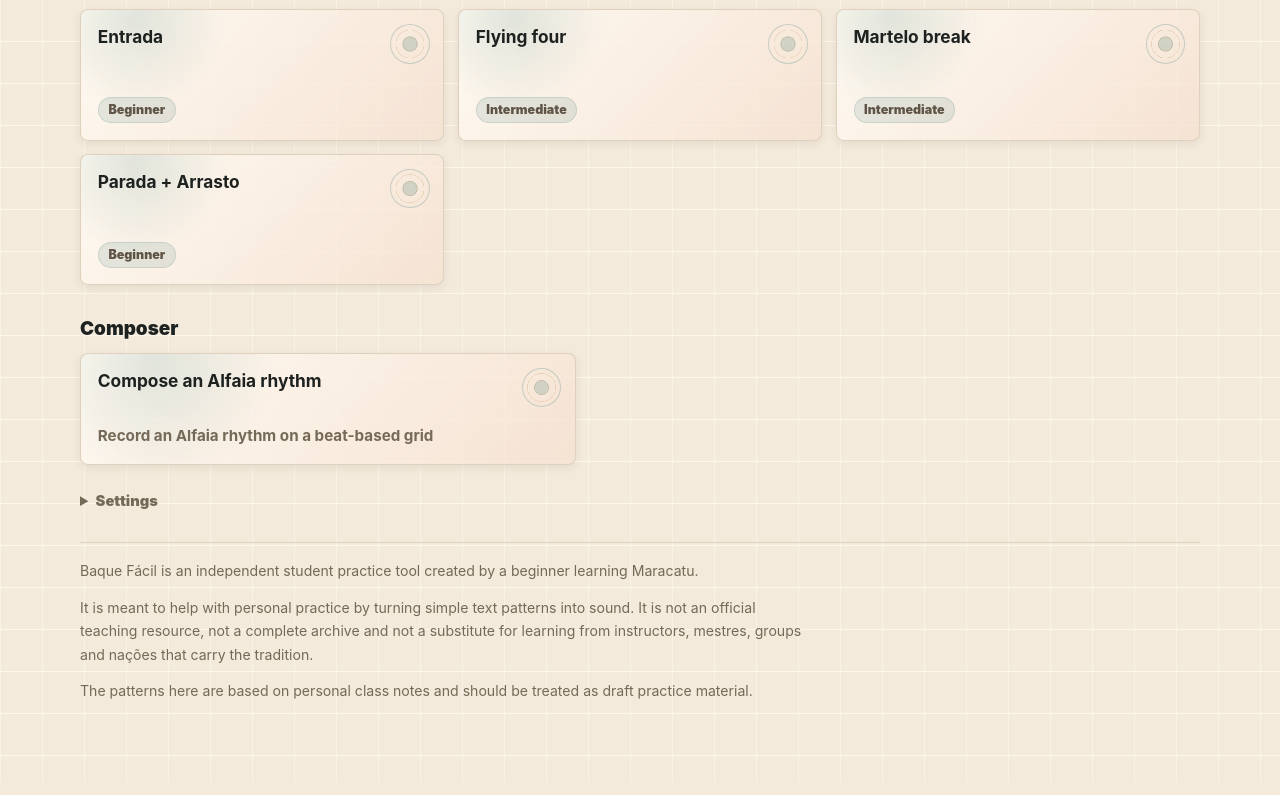
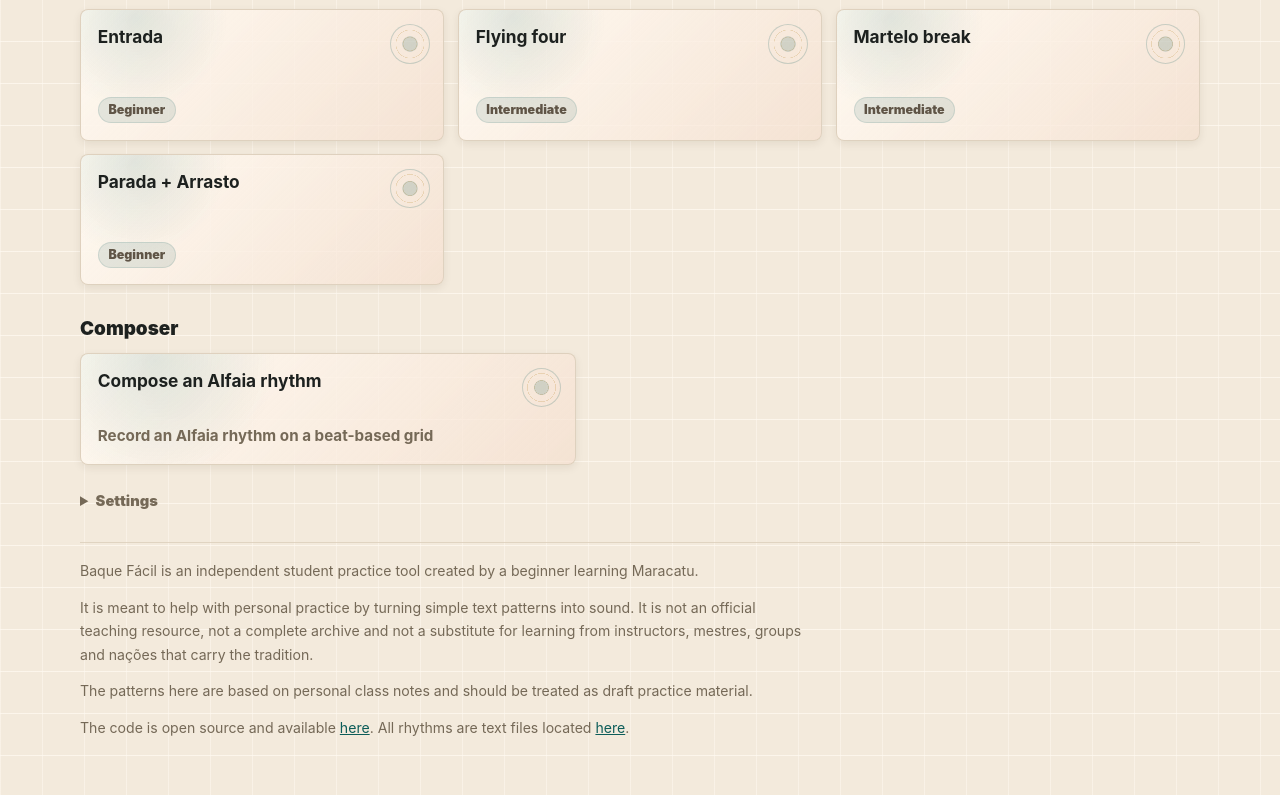
Before and after one commit to LuizHAssuncao/baque-facil, an Astro site: page / in a window 1280 px wide. Shown: the part 1051-1846 px from the top of the page. Built offline with nearby package versions, Linux system fonts and the light colour scheme; Astro itself is replaced by a stand-in of ours.

Commit message:
update disclaimer with repo location

```diff
--- a/src/components/Disclaimer.astro
+++ b/src/components/Disclaimer.astro
@@ -11,4 +11,7 @@
     The patterns here are based on personal class notes and should be treated as draft practice
     material.
   </p>
+  <p>
+    The code is open source and available <a href="https://github.com/LuizHAssuncao/baque-facil">here</a>. All rhythms are text files located <a href="https://github.com/LuizHAssuncao/baque-facil/tree/main/src/content/rhythms">here</a>.
+  </p>
 </footer>
```
